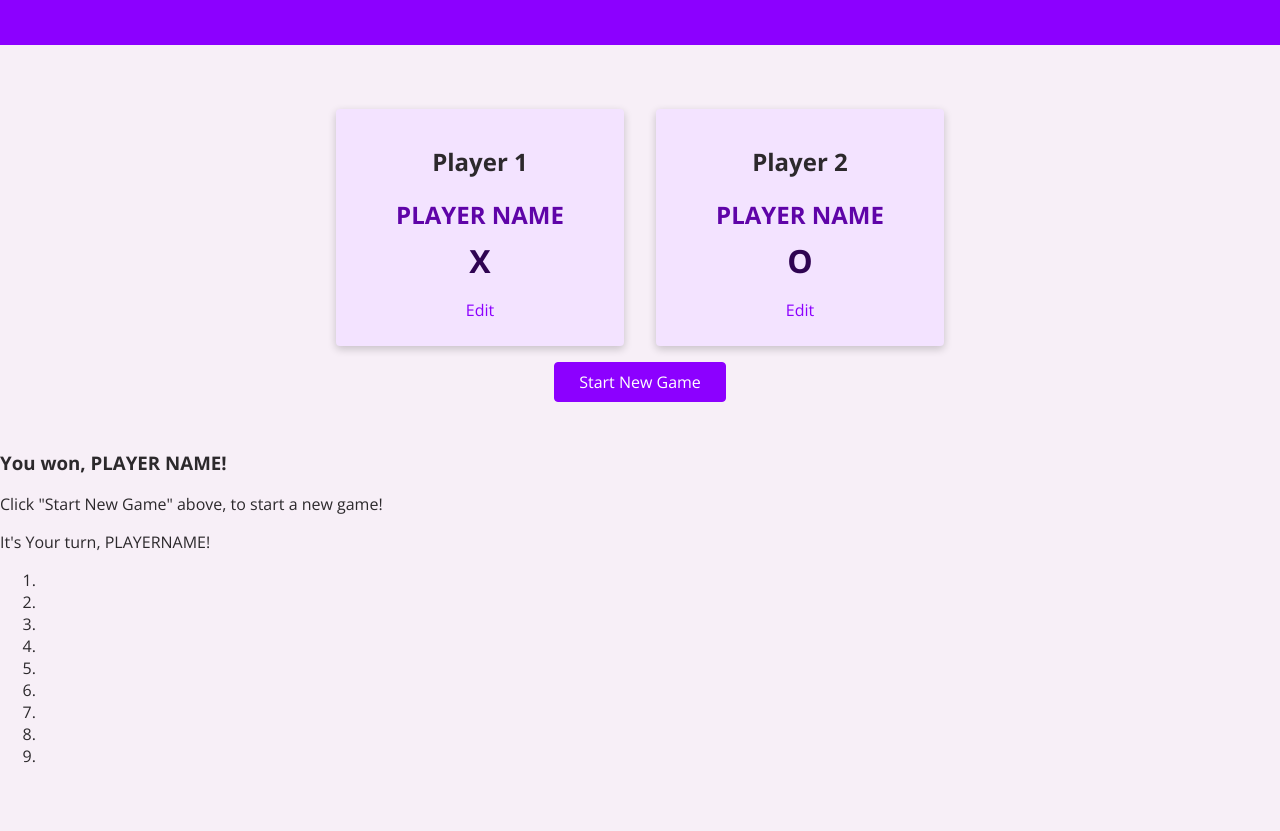
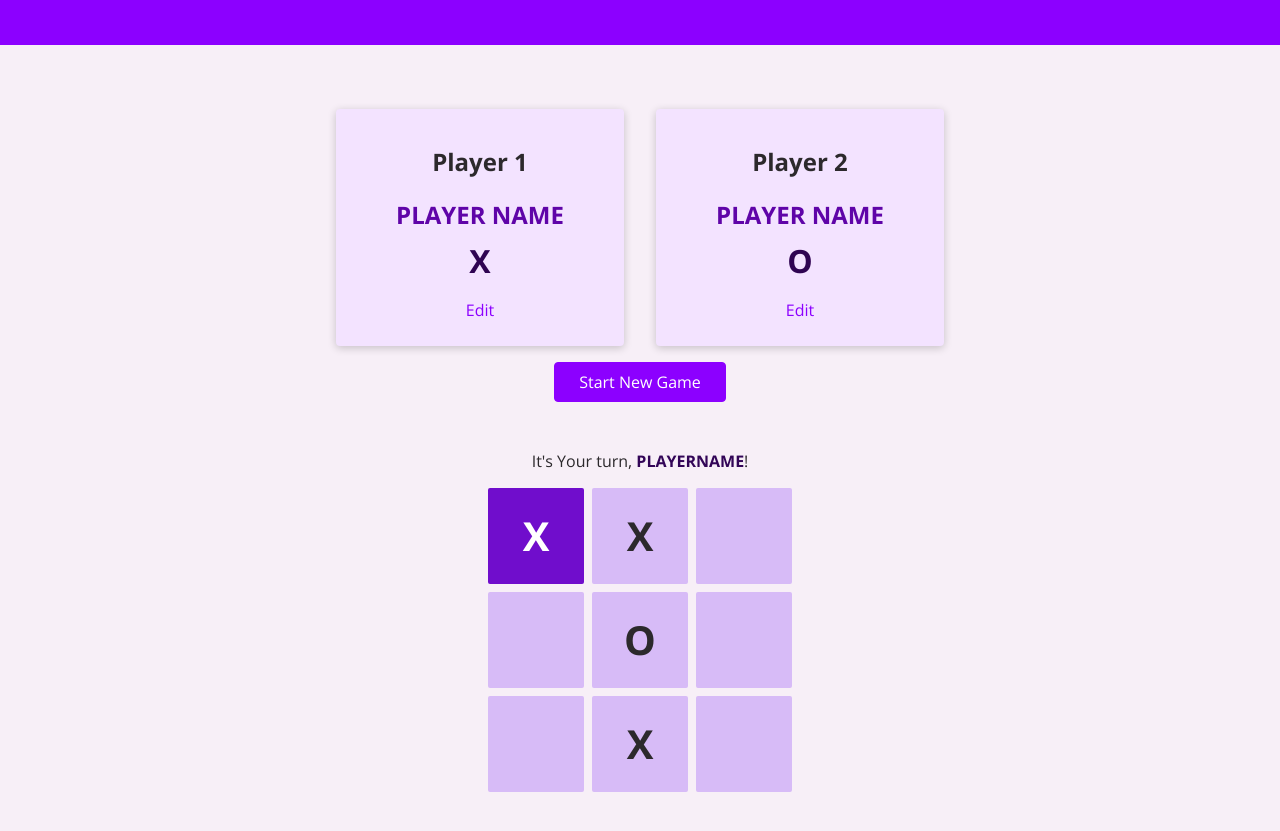
Before and after one commit to M9781/tic-tac-toe, a plain HTML site: page index.html in a window 1280 px wide. Shown: the part 143-974 px from the top of the page. Before the commit the page ends 926 px from the top, so only its background shows below. Drawn offline with nearby package versions, Linux system fonts and the light colour scheme.

Commit message:
finish first styling, add: overlays.css, configuration.css, game.css

```diff
--- a/index.html
+++ b/index.html
@@ -15,6 +15,7 @@
     <link rel="stylesheet" href="styles/style.css" />
     <link rel="stylesheet" href="styles/overlays.css" />
     <link rel="stylesheet" href="styles/configuration.css" />
+    <link rel="stylesheet" href="styles/game.css">
   </head>
   <body>
     <div id="backdrop"></div>
@@ -56,22 +57,22 @@
         <button>Start New Game</button>
       </section>
       <section id="active-game">
-        <article>
-          <h3>You won, <span id="winner-name">PLAYER NAME</span>!</h3>
+        <article id="game-over">
+          <h2>You won, <span id="winner-name">PLAYER NAME</span>!</h2>
           <p>Click "Start New Game" above, to start a new game!</p>
         </article>
         <p>It's Your turn, <span id="active-player-name">PLAYERNAME</span>!</p>
-        <ol>
-          <li></li>
-          <li></li>
+        <ol id="game-board">
+          <li class="disabled">X</li>
+          <li>X</li>
           <li></li>
 
           <li></li>
-          <li></li>
+          <li>O</li>
           <li></li>
 
           <li></li>
-          <li></li>
+          <li>X</li>
           <li></li>
         </ol>
       </section>
--- a/styles/configuration.css
+++ b/styles/configuration.css
@@ -43,7 +43,7 @@
   width: 50%;
   background-color: rgb(243, 227, 255);
   border-radius: 4px;
-  box-shadow: 0 3px 8px rgba(0, 0, 0, 0.2);
+  box-shadow: 0 2px 8px rgba(0, 0, 0, 0.2);
 }
 
 #game-configuration h3 {
--- /dev/null
+++ b/styles/game.css
@@ -0,0 +1,59 @@
+#active-game {
+  text-align: center;
+  margin: 2rem 0 5rem 0;
+  /*display: none;*/
+}
+
+#game-over {
+  max-width: 40rem;
+  margin: auto;
+  padding: 1rem 2rem;
+  color: white;
+  background-color: rgb(50, 5, 87);
+  box-shadow: 0 2px 8px rgba(0, 0, 0, 0.2);
+  border-radius: 4px;
+  display: none;
+}
+
+#game-over h2 {
+  font-size: 2.5rem;
+  margin: 0.5 0;
+}
+
+#active-player-name {
+  font-weight: bold;
+  color: rgb(50, 5, 87);
+}
+
+#game-board {
+  list-style: none;
+  margin: 1rem 0;
+  padding: 0;
+  display: grid;
+  grid-template-columns: repeat(3, 6rem);
+  grid-template-rows: repeat(3, 6rem);
+  justify-content: center;
+  gap: 0.5rem;
+}
+
+#game-board li {
+  background-color: rgb(215, 187, 247);
+  border-radius: 2px;
+  cursor: pointer;
+  display: flex;
+  justify-content: center;
+  align-items: center;
+  font-size: 2.5rem;
+  font-weight: bold;
+}
+
+#game-board li:hover {
+  background-color: rgb(112, 13, 204);
+  color: white;
+}
+
+#game-board li.disabled {
+  background-color: rgb(112, 13, 204);
+  color: white;
+  cursor: default;
+}
--- a/styles/overlays.css
+++ b/styles/overlays.css
@@ -6,14 +6,14 @@
   background-color: white;
   padding: 1rem;
   border-radius: 6px;
-  box-shadow: 0 3px 8px rgba(0, 0, 0, 0.2);
+  box-shadow: 0 2px 8px rgba(0, 0, 0, 0.2);
   box-sizing: border-box;
   display: none;
 }
 
 #backdrop {
   position: fixed;
-  top: 0 ;
+  top: 0;
   left: 0;
   width: 100%;
   height: 100%;
```
